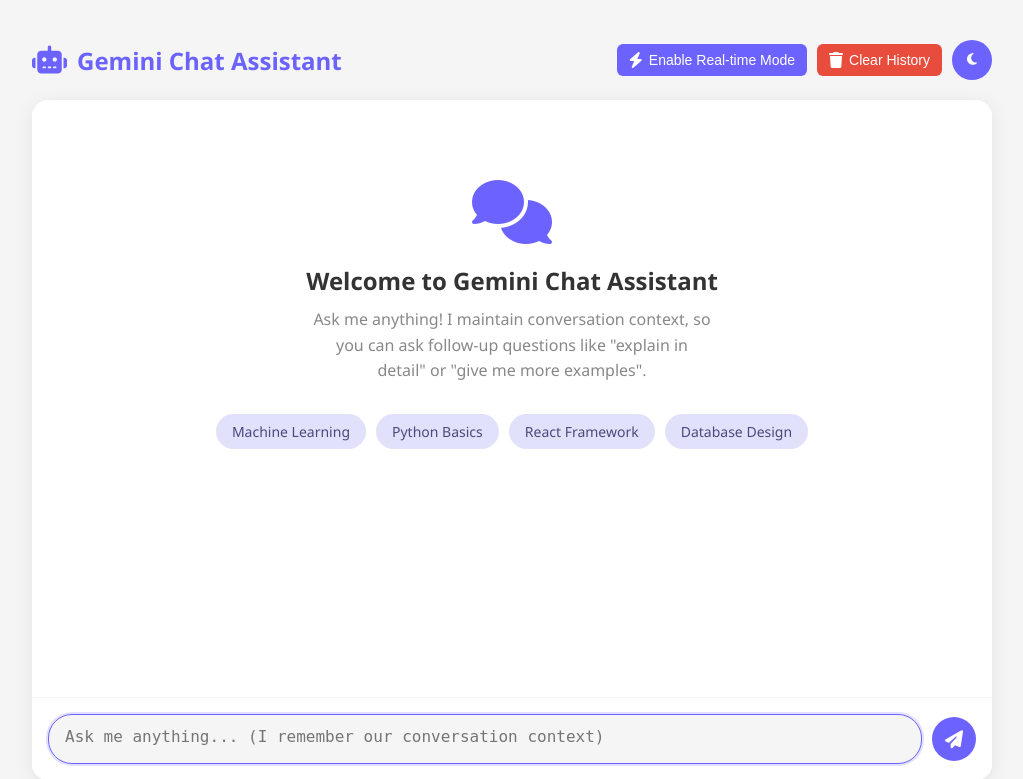
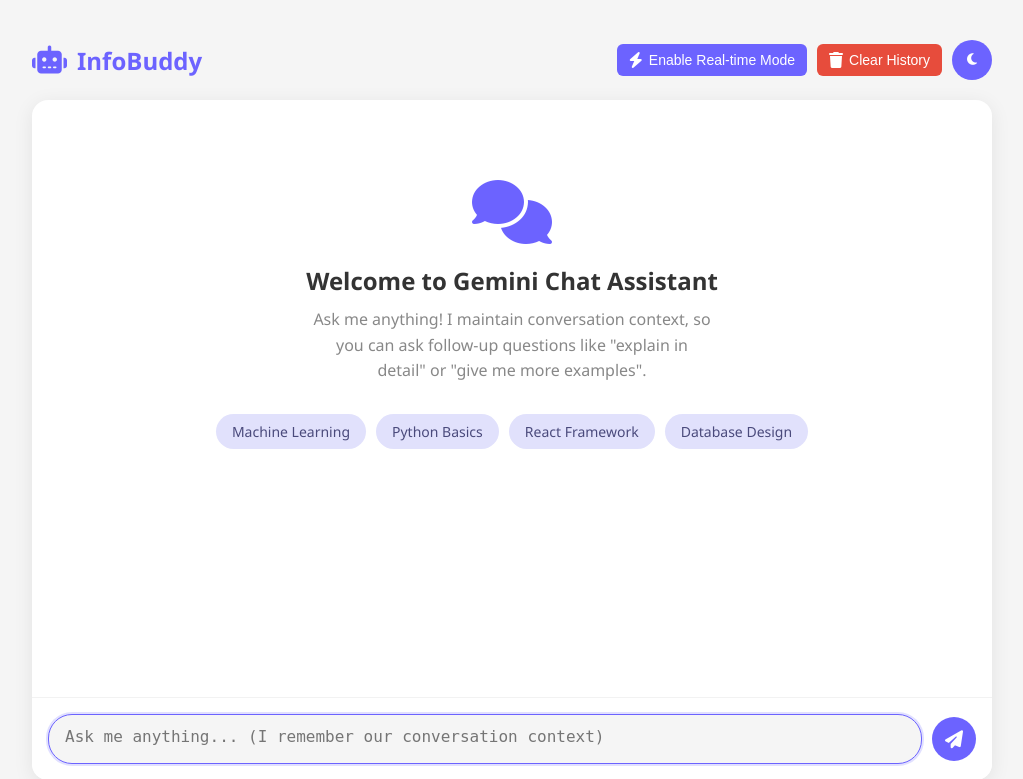
Before and after one commit to Shivambhatt2305/AI-chatbot, a Flask app: page / in a window 1280 px wide. Shown: the top 779 px of the page, without its empty margins (128-1151 px from the left). Run offline with Flask 3, Linux system fonts and the light colour scheme; some libraries are stand-ins or nearby versions.

Commit message:
Update index.html

```diff
--- a/templates/index.html
+++ b/templates/index.html
@@ -3,7 +3,7 @@
 <head>
     <meta charset="UTF-8">
     <meta name="viewport" content="width=device-width, initial-scale=1.0">
-    <title>Gemini Chat Assistant</title>
+    <title>InfoBuddy</title>
     <link rel="stylesheet" href="https://cdnjs.cloudflare.com/ajax/libs/font-awesome/6.4.0/css/all.min.css">
     <link rel="stylesheet" href="https://cdnjs.cloudflare.com/ajax/libs/highlight.js/11.8.0/styles/atom-one-dark.min.css">
     <style>
@@ -698,7 +698,7 @@
         <header>
             <div class="app-title">
                 <i class="fas fa-robot" aria-hidden="true"></i>
-                <span>Gemini Chat Assistant</span>
+                <span>InfoBuddy</span>
             </div>
             <div class="header-controls">
                 <button id="ajaxToggle" class="btn btn-primary">
```
